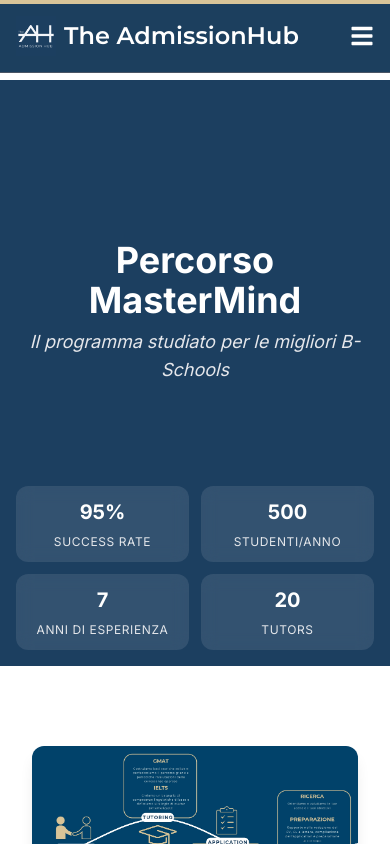
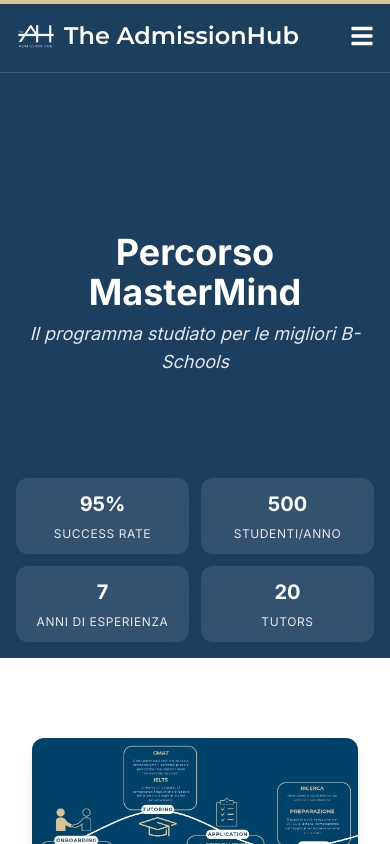
Before and after one commit to konhito/LastAdmissionHub, a Next.js app: page /mastermind in a window 390 px wide. Shown: the top 844 px of the page. Built offline with nearby package versions, Linux system fonts and the light colour scheme.

Commit message:
fixed the minor issues:

```diff
--- a/src/app/mastermind/page.tsx
+++ b/src/app/mastermind/page.tsx
@@ -71,7 +71,7 @@
             whileInView="visible"
             viewport={{ once: true }}
             variants={fadeInUp}
-            className="w-full bg-[#1c3f60] min-h-[50vh] mt-20 flex items-start justify-center pt-40 md:min-h-[calc(100vh-80px)] md:items-center md:mt-0 md:pt-0"
+            className="w-full bg-[#1c3f60] min-h-[50vh] mt-18 flex items-start justify-center pt-40 md:min-h-[calc(100vh-80px)] md:items-center md:mt-0 md:pt-0"
           >
             <div className="max-w-7xl mx-auto px-4 w-full">
               <div className="flex flex-col items-center text-center">
```
